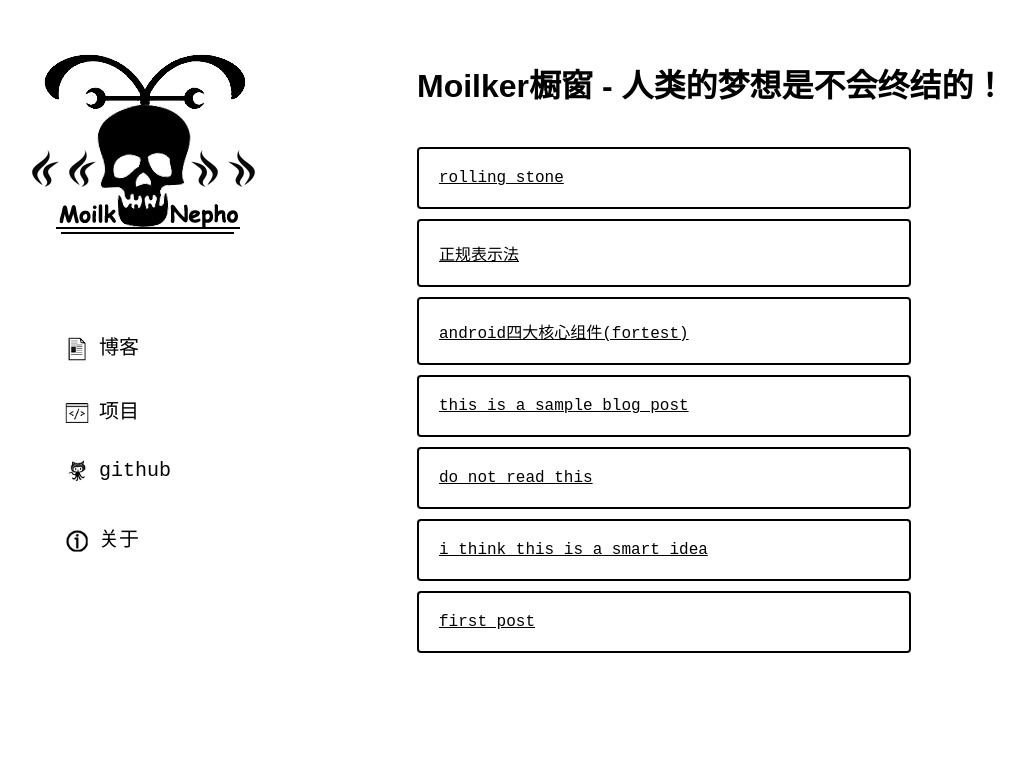
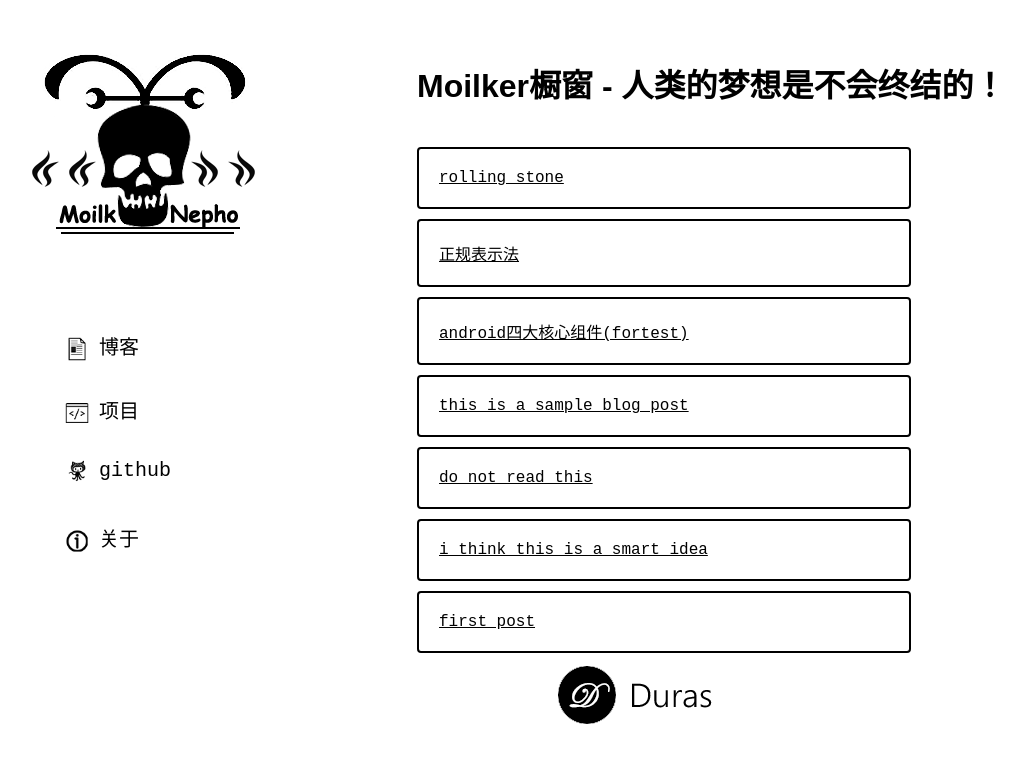
Before and after one commit to MoilkNepho/MoilkNepho.github.io, a Jekyll site: the page built from index.html, in a window 1280 px wide. Shown: the top 763 px of the page, without its empty margins (3-1027 px from the left). Built offline with Jekyll 4.4.1, drawn with Linux system fonts in a browser that asks for light colours; Markdown is read by kramdown in place of the engine named in the settings; comment, search, counter and statistics services are not loaded.

Commit message:
优化架构

```diff
--- /dev/null
+++ b/_includes/footer.html
@@ -0,0 +1,7 @@
+<footer>
+<div class="footer">
+  	<div class="cent">
+	  	<div><a href="http://duras.wang"><img src="{{ site.baseurl}}/img/durasLogo.png" alt="duras.wang"/></a></div>
+	</div>
+  </div>
+</footer>
--- a/_layouts/default.html
+++ b/_layouts/default.html
@@ -8,4 +8,5 @@
   </div>
 
 </body>
+{% include footer.html %}
 </html>
--- a/css/styles.css
+++ b/css/styles.css
@@ -224,6 +224,36 @@ video {
 	font-weight: bold;
 }
 
+.footer {
+	text-align: center;
+		.cent{
+		padding-bottom:10px;
+	}
+	.totop{
+  		display: none;
+
+		  position: fixed;
+		  height: 40px;
+		  width: 40px;
+		  right: 20px;
+		  bottom: 20px;
+
+
+		  line-height: 40px;
+		  text-align: center;
+		  color: $white;
+
+		  border-radius: 7px;
+		  background-color: $gray-light;
+
+		  cursor: pointer;
+
+		  &:hover{
+		    background-color: $gray;
+		  }
+	}
+}
+
 @media screen and (max-width: 57.25rem) {
 	.sidebar {
 		position: static;
```
Also changed, not shown: img/durasLogo.png (added).
